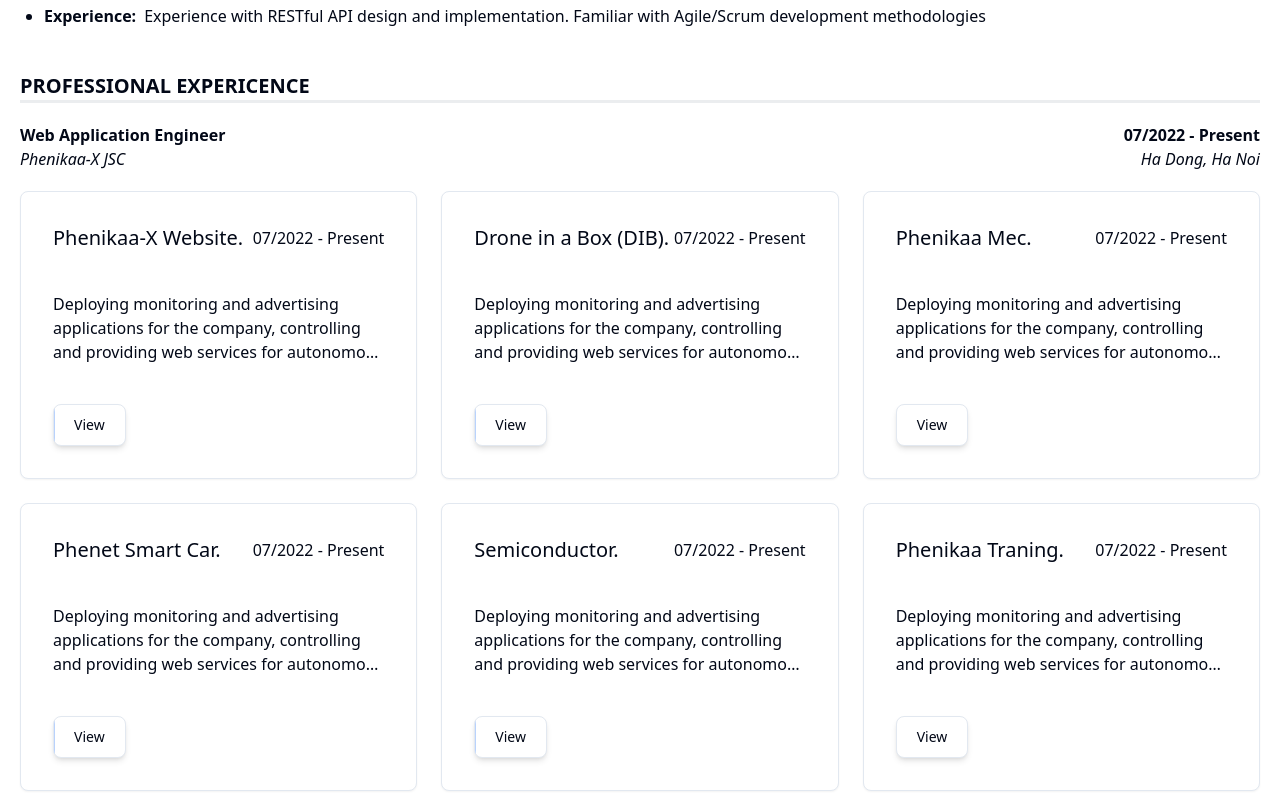
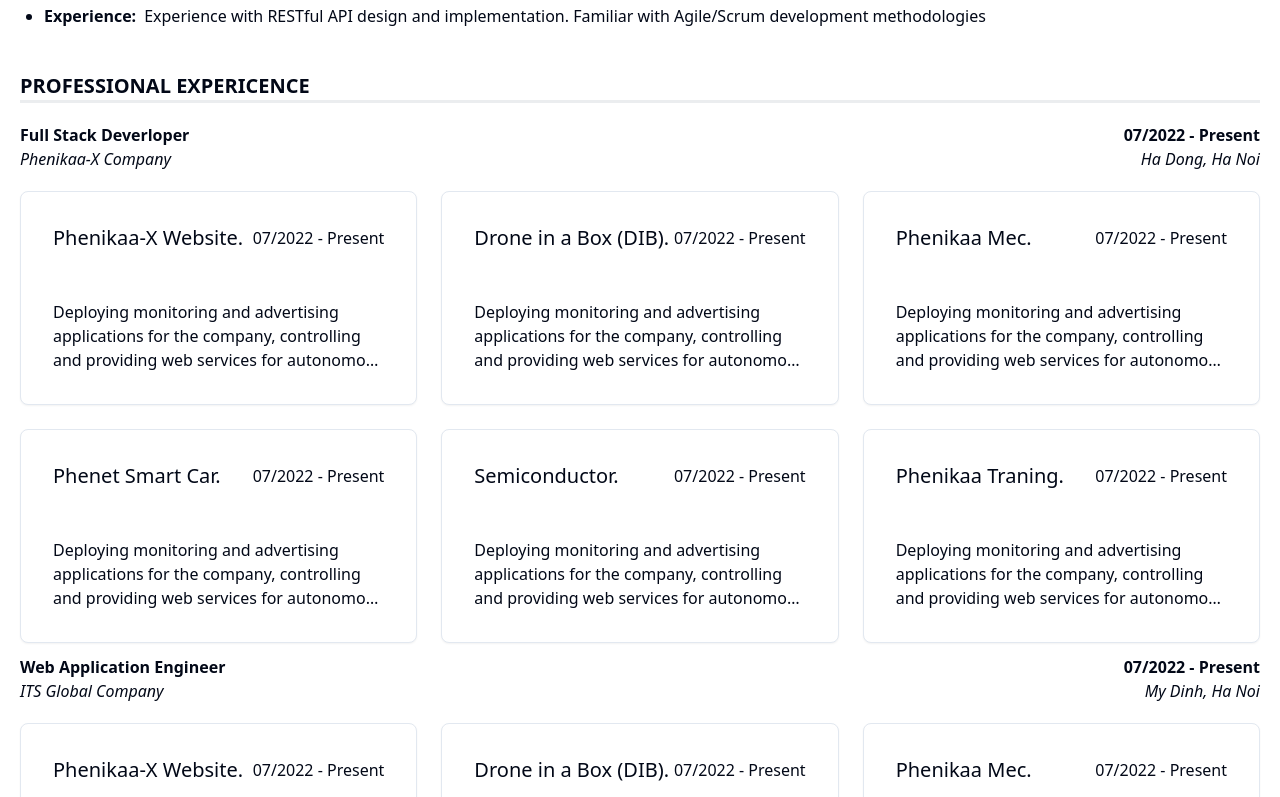
Before and after one commit to Tuan2Tm/tuan2tm.me, a Next.js app: page / in a window 1280 px wide. Shown: the part 1043-1840 px from the top of the page. Built offline with nearby package versions, Linux system fonts and the light colour scheme.

Commit message:
update text

```diff
--- a/src/components/CVWorkInfo.tsx
+++ b/src/components/CVWorkInfo.tsx
@@ -27,7 +27,6 @@
 } from "./ui/dialog";
 import { Card } from "./ui/card";
 import Link from "next/link";
-import { Button } from "./ui/button";
 
 const CVWorkInfo: React.FC<Props> = (props) => {
   const { t } = useTranslation();
@@ -74,46 +73,41 @@
                         )}
                       </p>
                     </div>
-                    <p className="text-left text-ellipsis line-clamp-3 md:my-10">
+                    <p className="text-left text-ellipsis line-clamp-3 md:mt-12">
                       {t(
                         `${multiKeys.cv.workExperience}.${props.position}.project.${item}.description`
                       )}
                     </p>
-                    <Link href={"https://phenikaa-x.com/"} target="_blank">
-                      <Button
-                        variant="outline"
-                        className="relative p-5 rounded-lg shadow-md overflow-hidden transition-all duration-300 before:absolute before:inset-0 before:bg-gradient-to-r
-                  before:from-purple-500 before:to-blue-500 before:transition-transform before:duration-700 before:transform before:origin-center before:-translate-x-full hover:before:translate-x-0"
-                      >
-                        <span className="relative">View</span>
-                      </Button>
-                    </Link>
                   </Card>
                 </DialogTrigger>
                 <DialogContent>
                   <DialogHeader>
                     <DialogTitle>
-                      <p>
+                      <Link href={"https://phenikaa-x.com/"} target="_blank">
                         <span className="font-semibold mr-2">
                           {props.project}:
                         </span>
-                        {props.projectName}
-                      </p>
+                        {t(
+                          `${multiKeys.cv.workExperience}.${props.position}.project.${item}.title`
+                        )}
+                      </Link>
                     </DialogTitle>
                     <DialogDescription>
-                      <ul className="list-disc ml-4">
+                      <ul className="list-disc ml-4 gap-y-5">
                         <li className="mt-1">
-                          <p>
+                          <p className="text-ellipsis line-clamp-3 hover:line-clamp-none">
                             <span className="font-semibold mr-2">
                               {t(
                                 `${multiKeys.system.CVWorkDetails.description}`
                               )}
                               :
                             </span>
-                            {props.projectDescription}
+                            {t(
+                              `${multiKeys.cv.workExperience}.${props.position}.project.${item}.description`
+                            )}
                           </p>
                         </li>
-                        <li>
+                        <li className="mt-1">
                           <p>
                             <span className="font-semibold mr-2">
                               {t(
@@ -121,7 +115,10 @@
                               )}
                               :
                             </span>
-                            {props.projectTechnologies}
+                            {t(
+                              `${multiKeys.cv.workExperience}.${props.position}.project.${item}.technologies`
+                            )}
+                            z
                           </p>
                         </li>
                         {/* <li>
--- a/src/i18n/translations/en.json
+++ b/src/i18n/translations/en.json
@@ -48,12 +48,12 @@
     "workExperience": {
       "0": {
         "company": {
-          "name": "Phenikaa-X JSC",
+          "name": "Phenikaa-X Company",
           "address": "Ha Dong, Ha Noi",
           "link": "https://phenikaa-x.com"
         },
         "job": {
-          "position": "Web Application Engineer",
+          "position": "Full Stack Deverloper",
           "period": "07/2022 - Present"
         },
         "project": {
@@ -151,9 +151,9 @@
       },
       "1": {
         "company": {
-          "name": "Phenikaa-Mec JSC",
-          "address": "Ha Dong, Ha Noi",
-          "link": "https://phenikaa-x.com"
+          "name": "ITS Global Company",
+          "address": "My Dinh, Ha Noi",
+          "link": "https://its-global.vn/"
         },
         "job": {
           "position": "Web Application Engineer",
```
